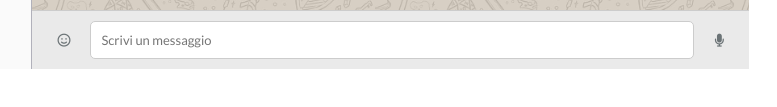
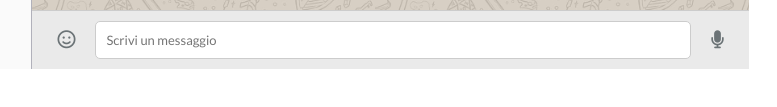
Before and after one commit to SimoneMenichetti/-vue-boolzapp, a plain HTML site: page index.html in a window 1280 px wide. Shown: the part 661-768 px from the top of the page, 390-1167 px from the left. Drawn offline with nearby package versions, Linux system fonts and the light colour scheme.

Commit message:
fix:(font sizes icons message input)

```diff
--- a/css/style.css
+++ b/css/style.css
@@ -109,18 +109,20 @@ main {
 .icon-input {
     display: flex;
     align-items: center;
-    font-size: 18px;
     color: #6B7376;
 }
 
-.icon-input.before {
+.icon-input.before  .fa-face-smile{
     padding-left: 15px;
     margin-right: 20px;
+    font-size: 18px;
 }
 
-.icon-input.after {
+.icon-input.after .fa-microphone{
     padding-right: 15px;
     margin-left: 20px;
+    font-size: 18px;
+
 }
 
 /* sezione regole  notifiche */
```
